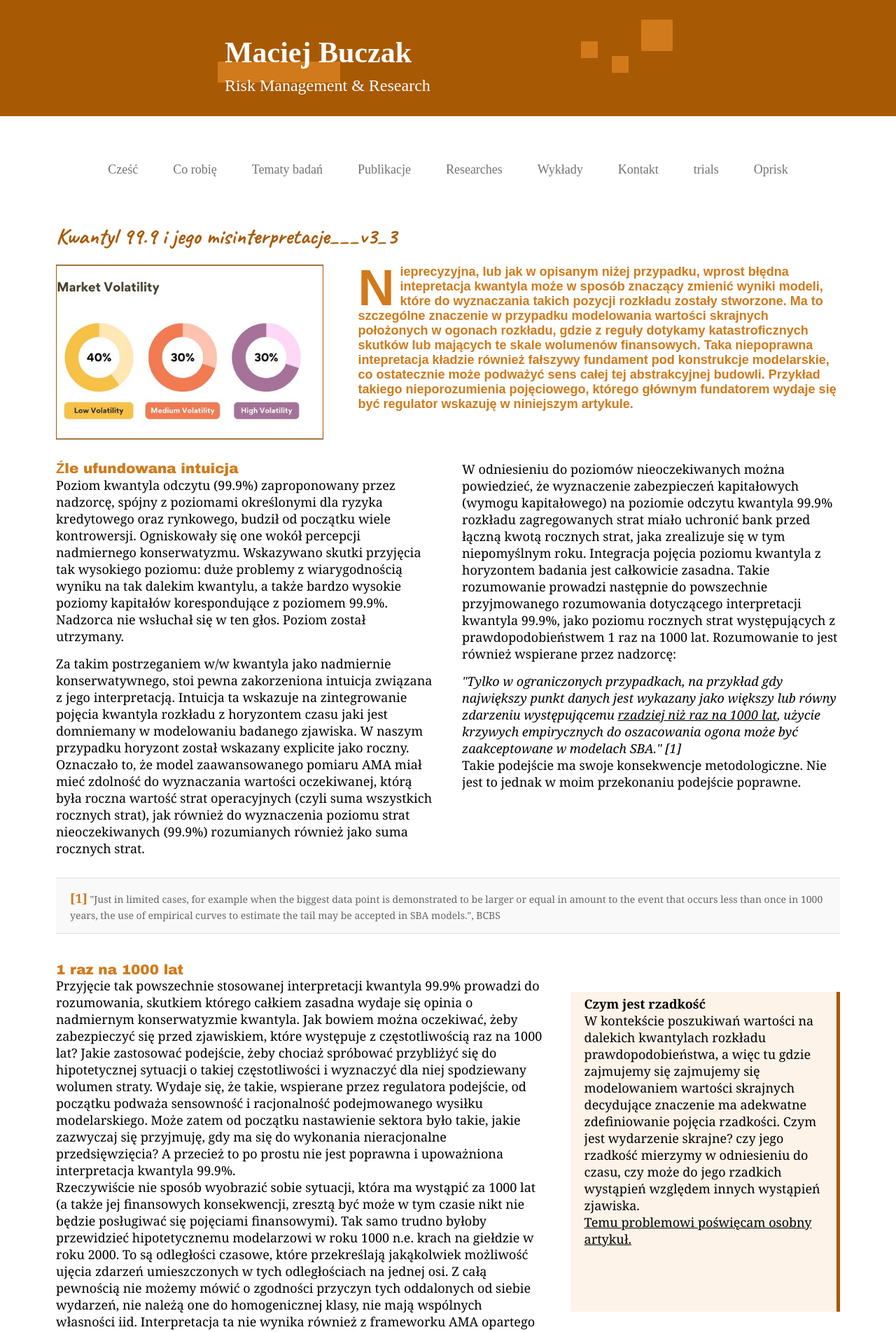
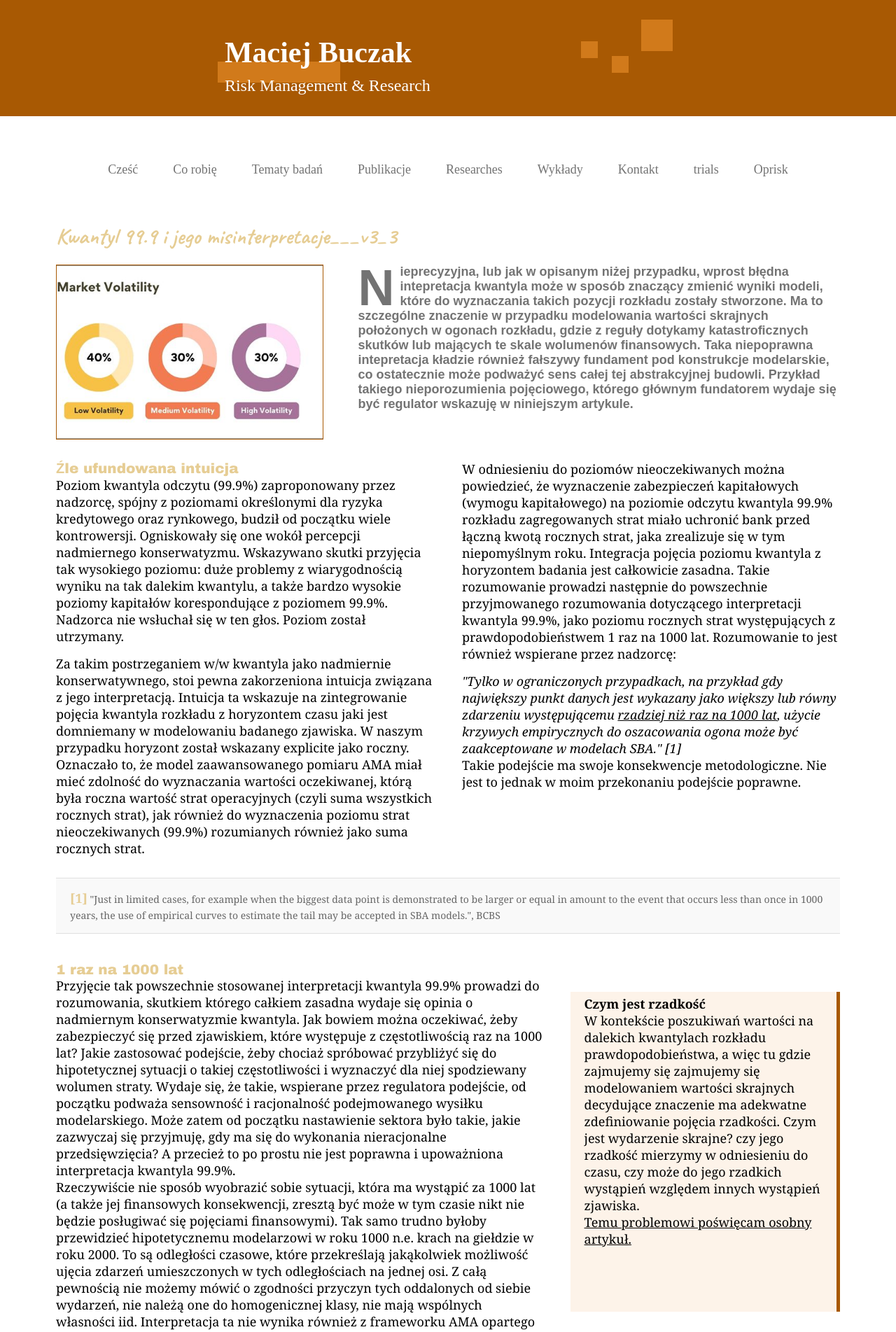
Before and after one commit to MaciejBuczak/risk-research, a Jekyll site: the page built from art-oprisk-kw999_v3_3.md, in a window 1280 px wide. Shown: the top 1903 px of the page at 70% size. Built offline with Jekyll 4.4.1, drawn with Linux system fonts in a browser that asks for light colours.

Commit message:
Update art-oprisk-kw999-layout_v3_3.html

```diff
--- a/_layouts/art-oprisk-kw999-layout_v3_3.html
+++ b/_layouts/art-oprisk-kw999-layout_v3_3.html
@@ -438,7 +438,7 @@
     }
 
 .ryzmod-header-text {
-  color: #a85903;
+  color: #e6cd94;
   font-size: 32px;
   font-weight: bold;
   margin-right: 15px;
@@ -882,8 +882,8 @@
           <div class="ryzmod-text-block">
             <!-- Tekst wstępny - bez tła -->
             <div class="ryzmod-intro-text">
-    <h5 style="text-indent: 0px; font-family: Arial, sans-serif; font-weight: bold; color: #d17a1b;">
-      <span style="float: left; font-size: 400%; line-height: 0.8; margin-right: 8px; margin-top: 5px; color: #d17a1b; font-weight: bold;">N</span>
+    <h5 style="text-indent: 0px; font-family: Arial, sans-serif; font-size: 18px; color: #737373;">
+      <span style="float: left; font-size: 400%; line-height: 0.8; margin-right: 8px; margin-top: 5px; color: #737373;">N</span>
       ieprecyzyjna, lub jak w opisanym niżej przypadku, wprost błędna intepretacja kwantyla może w sposób znaczący zmienić wyniki modeli, które do wyznaczania takich pozycji rozkładu zostały stworzone.
       Ma to szczególne znaczenie w przypadku modelowania wartości skrajnych położonych w ogonach rozkładu, gdzie z reguły dotykamy katastroficznych skutków lub mających te skale wolumenów finansowych.
       Taka niepoprawna intepretacja kładzie również fałszywy fundament pod konstrukcje modelarskie, co ostatecznie może podważyć sens całej tej abstrakcyjnej budowli.
@@ -905,7 +905,7 @@
         <div class="ryzmod-columns" style="display: flex; gap: 40px; margin-top: 30px; margin-bottom: 30px;">
           <!-- Kolumna 1 -->
           <div style="flex: 1;">
-            <h5 style="font-family: Arial Black, Arial, sans-serif; font-size: 20px; font-weight: bold; color: #d17a1b">Źle ufundowana intuicja</h5>
+            <h5 style="font-family: Arial Black, Arial, sans-serif; font-size: 20px; font-weight: bold; color: #e6cd94">Źle ufundowana intuicja</h5>
             <p style="margin-bottom: 15px;">Poziom kwantyla odczytu (99.9%) zaproponowany przez nadzorcę, spójny z poziomami określonymi dla ryzyka kredytowego oraz rynkowego, budził od początku wiele kontrowersji.
               Ogniskowały się one wokół percepcji nadmiernego konserwatyzmu.
               Wskazywano skutki przyjęcia tak wysokiego poziomu: duże problemy z wiarygodnością wyniku na tak dalekim kwantylu, a także bardzo wysokie poziomy kapitałów korespondujące z poziomem 99.9%.
@@ -931,7 +931,7 @@
         <!-- Kontener na przypis -->
 <div class="ryzmod-footnote-container" style="width: 100%; max-width: 1200px; margin: 0 auto 40px auto; padding: 15px 20px; border-top: 1px solid #e0e0e0; border-bottom: 1px solid #e0e0e0; background-color: #f9f9f9;">
   <div class="ryzmod-footnote" style="font-size: 14px; color: #666; line-height: 1.5;">
-    <span style="font-weight: bold; color: #d17a1b;">[1]</span> "Just in limited cases, for example when the biggest data point is demonstrated to be larger or equal in amount to the event that occurs less than once in 1000 years, the use of empirical curves to estimate the tail may be accepted in SBA models.", BCBS
+    <span style="font-weight: bold; color: #e6cd94;">[1]</span> "Just in limited cases, for example when the biggest data point is demonstrated to be larger or equal in amount to the event that occurs less than once in 1000 years, the use of empirical curves to estimate the tail may be accepted in SBA models.", BCBS
   </div>
 </div>
 
@@ -943,7 +943,7 @@
         <div class="ryzmod-t31-o32-container" style="display: flex; gap: 20px; margin-bottom: 40px;">
           <!-- Element T.3.1 -->
           <div class="ryzmod-text-t31" style="width: 65%; background-color: transparent; position: relative;">
-            <h5 style="font-family: Arial Black, Arial, sans-serif; font-size: 20px; font-weight: bold; color: #d17a1b; margin-top: 0;">1 raz na 1000 lat</h5>
+            <h5 style="font-family: Arial Black, Arial, sans-serif; font-size: 20px; font-weight: bold; color: #e6cd94; margin-top: 0;">1 raz na 1000 lat</h5>
             <p>Przyjęcie tak powszechnie stosowanej interpretacji kwantyla 99.9% prowadzi do rozumowania, skutkiem którego całkiem zasadna wydaje się opinia o nadmiernym konserwatyzmie kwantyla. Jak bowiem można oczekiwać, żeby zabezpieczyć się przed zjawiskiem, które występuje z częstotliwością raz na 1000 lat? Jakie zastosować podejście, żeby chociaż spróbować przybliżyć się do hipotetycznej sytuacji o takiej częstotliwości i wyznaczyć dla niej spodziewany wolumen straty. Wydaje się, że takie, wspierane przez regulatora podejście, od początku podważa sensowność i racjonalność podejmowanego wysiłku modelarskiego. Może zatem od początku nastawienie sektora było takie, jakie zazwyczaj się przyjmuję, gdy ma się do wykonania nieracjonalne przedsięwzięcia? A przecież to po prostu nie jest poprawna i upoważniona interpretacja kwantyla 99.9%.</p>
             <p>Rzeczywiście nie sposób wyobrazić sobie sytuacji, która ma wystąpić za 1000 lat (a także jej finansowych konsekwencji, zresztą być może w tym czasie nikt nie będzie posługiwać się pojęciami finansowymi). Tak samo trudno byłoby przewidzieć hipotetycznemu modelarzowi w roku 1000 n.e. krach na giełdzie w roku 2000. To są odległości czasowe, które przekreślają jakąkolwiek możliwość ujęcia zdarzeń umieszczonych w tych odległościach na jednej osi. Z całą pewnością nie możemy mówić o zgodności przyczyn tych oddalonych od siebie wydarzeń, nie należą one do homogenicznej klasy, nie mają wspólnych własności iid. Interpretacja ta nie wynika również z frameworku AMA opartego na metodach aktuarialnych. Nie jest to więc trafna interpretacja.</p>
 
@@ -1174,7 +1174,7 @@
 
           <!-- Tekst po prawej -->
           <div class="ryzmod-t52-text">
-            <h5 style="font-family: Arial Black, Arial, sans-serif; font-size: 20px; font-weight: bold; margin-top: 0; color: #d17a1b;">1 raz na 1000 możliwych scenariuszy</h5>
+            <h5 style="font-family: Arial Black, Arial, sans-serif; font-size: 20px; font-weight: bold; margin-top: 0; color: #e6cd94;">1 raz na 1000 możliwych scenariuszy</h5>
             <p>Opierając się na prawach statystyki, jedyne co możemy powiedzieć o odczycie kwantyla 99.9% z rozkładu zagregowanych rocznych strat, to to że raz na 1000 takich odczytów z rozkładu może wystąpić wartość, która stoi przy kwantylu 99.9%. Należy zauważyć, że odległości czasowych (np. 1 raz na 1000 lat) nie są w żaden sposób wpisane w konstrukcję rozkładu zagregowanych strat. Rozkład ten powstaje przez złożenie różnych możliwości wystąpień rocznej liczny strat i odpowiadającym temu różnych możliwości kwot strat dla tych liczebności. Rozkład zagregowanych strat reprezentuje zatem raczej potencjał możliwości dla rocznych zagregowanych strat, to znaczy jaka jest skala (dyspersja) możliwych wystąpień agregatów rocznych strat. Wydaje się zatem, że najbardziej adekwatną interpretacją kwantyla 99.9% będzie taka, która mówi, że wartość stojąca przy tym kwantylu to wartość przedostatniego, z 1000, najgorszego możliwego scenariusza. Dzisiejszego scenariusza, takiego, który miałby szansę się zrealizować w ciągu najbliższego roku.</p>
             <p>Aby uwidocznić różnice w interpretacji i ich skutki posłużę przykładem, w którym do tego samego pytania przykładane są różne odpowiedzi wynikające z różnego rozumienia kwantyla.</p>
           </div>
@@ -1189,13 +1189,13 @@
         <div class="ryzmod-columns" style="display: flex; gap: 40px; margin-bottom: 30px;">
           <!-- Kolumna 1 -->
           <div style="flex: 1;">
-            <h5 style="font-family: Arial Black, Arial, sans-serif; font-size: 20px; font-weight: bold; color: #d17a1b;">Potencjalne zawężenia intepretacji</h5>
+            <h5 style="font-family: Arial Black, Arial, sans-serif; font-size: 20px; font-weight: bold; color: #e6cd94;">Potencjalne zawężenia intepretacji</h5>
             <p style="margin-bottom: 15px;">Należy jednak uważać również na przeciwną interpretację, zbytnio redukującą przestrzeń możliwości. Mam tu na myśli sytuację, w której symulujemy wewnątrz dostępnych informacji (np. bootstrapping na bazie danych wewnętrznych) i na tej podstawie ustanawiamy przestrzeń możliwych scenariuszy. To zbytnie ograniczenie. Trzeba zatem odpowiednio zasilić przestrzeń naszej wiedzy (reprezentowanej przez dane wewnętrzne) o takie scenariusze, które tu i teraz mogą wystąpić, chociaż w naszych dotychczasowych doświadczeniach ich nie zaobserwowaliśmy.</p>
           </div>
 
           <!-- Kolumna 2 -->
           <div style="flex: 1;">
-            <h5 style="font-family: Arial Black, Arial, sans-serif; font-size: 20px; font-weight: bold; color: #d17a1b;">Poprawna interpretacja kwantyla a pojęcie rzadkości</h5>
+            <h5 style="font-family: Arial Black, Arial, sans-serif; font-size: 20px; font-weight: bold; color: #e6cd94;">Poprawna interpretacja kwantyla a pojęcie rzadkości</h5>
             <p style="margin-bottom: 15px;">Przedstawione tu rozumowanie dotyczące poprawnej interpretacji kwantyla 99.9% jako jeden na tysiąc realnych rocznych scenariuszy (tu i teraz) doprecyzowuje pojęcie rzadkości jakie będzie wynikać z takiego rozumowania. Rzadkość powinna być tu więc interpretowana jako wyjątkowy, pod względem wartości strat operacyjnych, rok. Ten nietypowy rok jest umieszczony jednak na osi razem z innymi tego typu możliwych okresów rocznych, które mogły by się wydarzyć dzisiaj, a nie na linearnej, historycznej osi czasu. Jest to więc rzadkość rozumiana jako wyjątkowość jakiegoś scenariusza
 wydarzeń względem całego spektrum innych scenariuszy, gdzie wskazany explicite okres roczny stanowi jedynie formułę agregującą dla zjawiska ryzyka operacyjnego – jest to agregat wszystkich strat w scenariuszu, a więc strat, które wystąpiły w ciągu roku.</p>
           </div>
```
